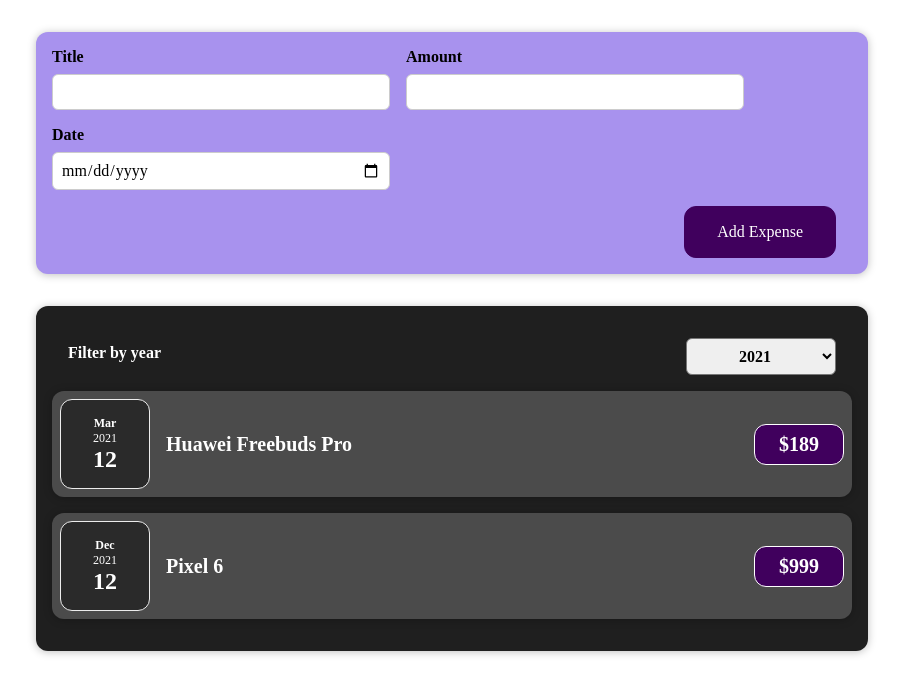
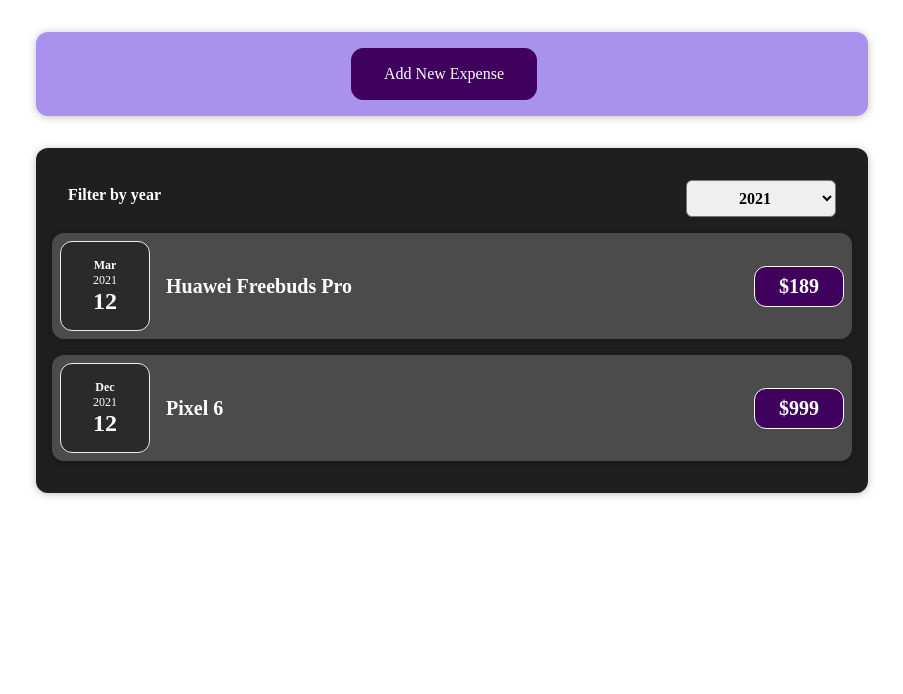
Before and after one commit to Maverick2502/expenses-react-app, a React (Create React App) app: page / in a window 1280 px wide. Shown: the top 694 px of the page, without its empty margins (188-1091 px from the left). Built offline with nearby package versions, Linux system fonts and the light colour scheme.

Commit message:
Conditional Content

```diff
--- a/src/components/NewExpense/ExpenseForm.jsx
+++ b/src/components/NewExpense/ExpenseForm.jsx
@@ -69,6 +69,9 @@
         </div>
       </div>
       <div className="new-expense__actions">
+        <button type="submit" onClick={props.onCancel}>
+          Cancel
+        </button>
         <button type="submit">Add Expense</button>
       </div>
     </form>
--- a/src/components/NewExpense/NewExpense.jsx
+++ b/src/components/NewExpense/NewExpense.jsx
@@ -1,8 +1,10 @@
+import { useState } from "react";
 import ExpenseForm from "./ExpenseForm";
 import "./NewExpense.css";
 
 // 4
 function NewExpense(props) {
+  const [isEditing, setIsEditing] = useState(false);
   // 1.1
   function saveExpenseDataHandler(enteredExpenseData) {
     const expenseData = {
@@ -12,11 +14,27 @@
     };
     // 4.1
     props.onAddExpense(expenseData);
+    setIsEditing(false);
+  }
+  function startEditingHandler() {
+    setIsEditing(true);
+  }
+
+  function stopEditingHandler() {
+    setIsEditing(false);
   }
   return (
     <div className="new-expense">
       {/* onSave - 1 */}
-      <ExpenseForm onSaveExpenseData={saveExpenseDataHandler} />
+      {!isEditing && (
+        <button onClick={startEditingHandler}>Add New Expense</button>
+      )}
+      {isEditing && (
+        <ExpenseForm
+          onSaveExpenseData={saveExpenseDataHandler}
+          onCancel={stopEditingHandler}
+        />
+      )}
     </div>
   );
 }
```
